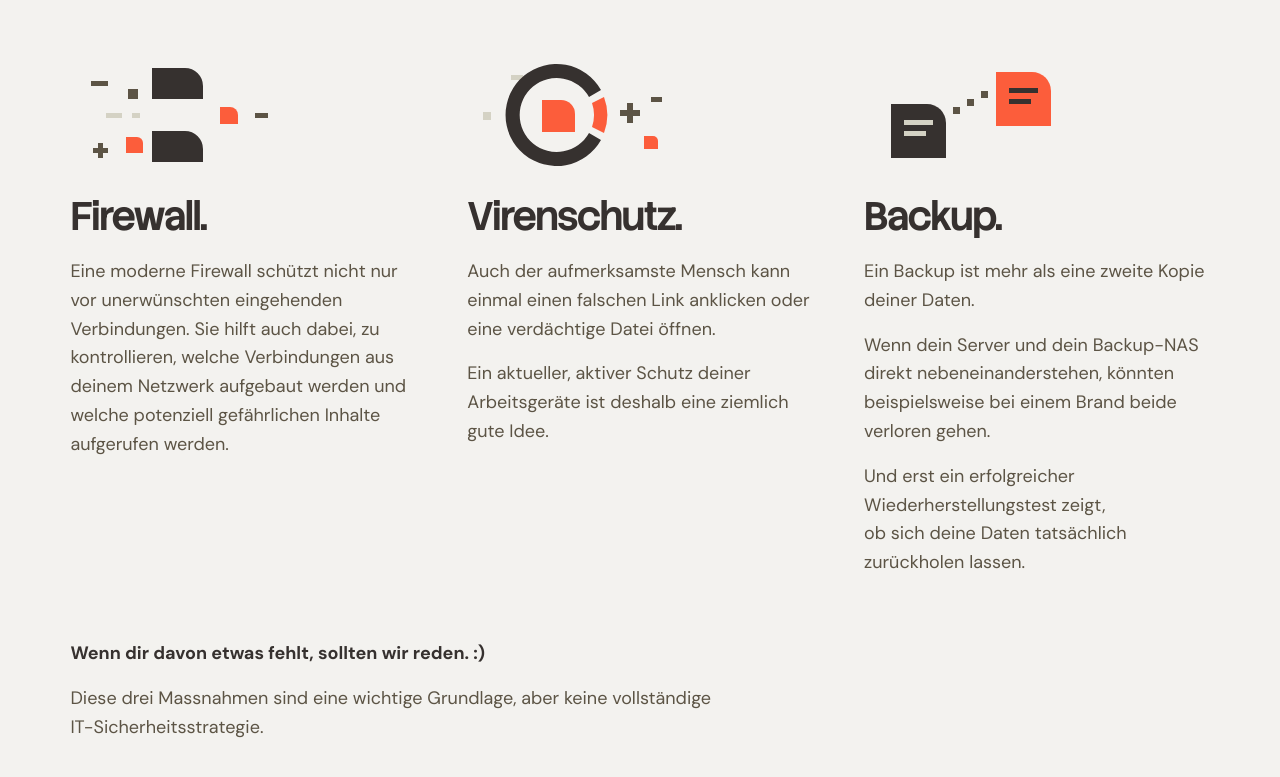
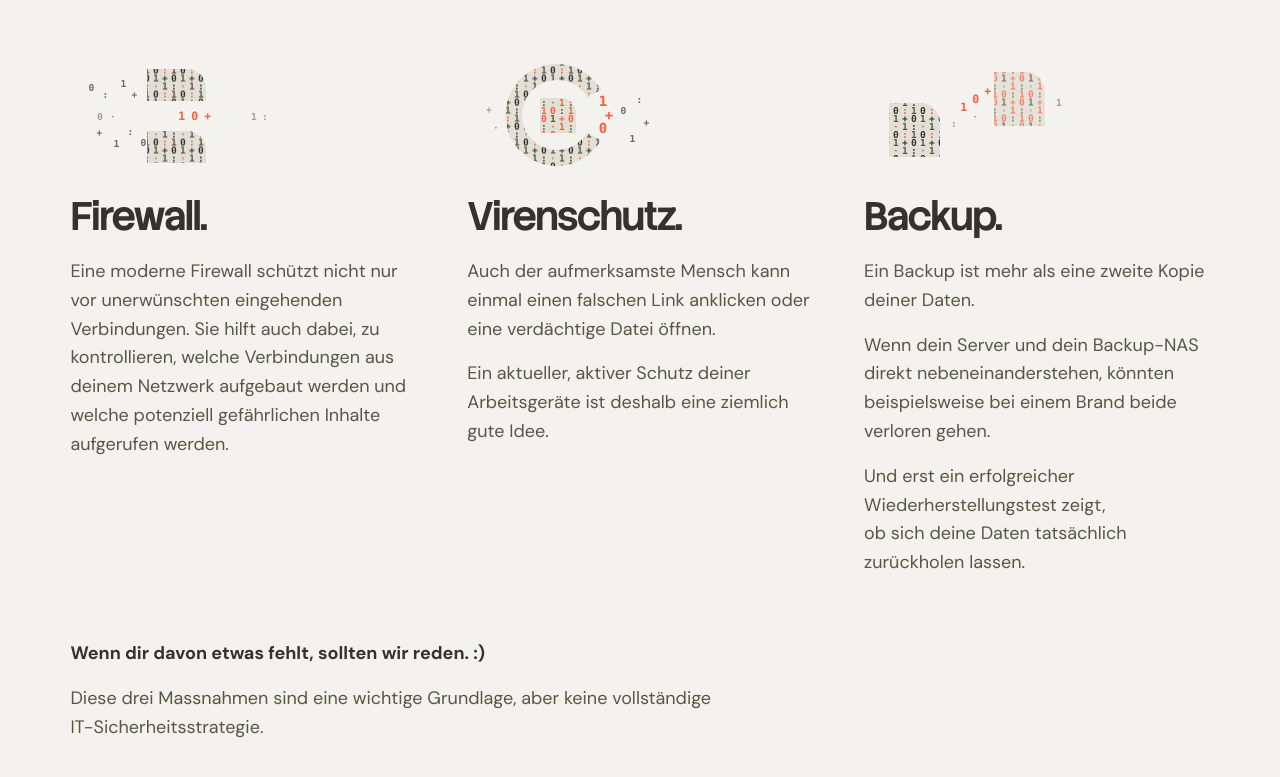
Before and after one commit to Mosggo/mosko, a plain HTML site: page it/index.html in a window 1280 px wide. Shown: the part 3121-3898 px from the top of the page. Drawn offline with Linux system fonts and the light colour scheme.

Commit message:
Build continuous hero-inspired glyph fields for security

```diff
--- a/it.css
+++ b/it.css
@@ -75,55 +75,77 @@
 .it-pillar-chapter { min-inline-size: 0; }
 .it-pillar-symbol {
   display: block;
-  inline-size: clamp(var(--size-128), 18vw, 13rem);
+  inline-size: clamp(9rem, 25vw, 13rem);
   max-inline-size: 100%;
   block-size: auto;
   margin-block-end: var(--size-20);
+  font: 700 .6rem Consolas, ui-monospace, monospace;
 }
-.it-symbol-ink { fill: var(--primary-dark-1); }
-.it-symbol-earth { fill: var(--primary-dark-2); }
-.it-symbol-sand { fill: var(--primary-light-3); }
-.it-symbol-chili { fill: var(--primary-brand-1); }
+.it-bit-bed { fill: var(--primary-light-3); opacity: .58; }
+.it-bit-ink { fill: var(--primary-dark-1); }
+.it-bit-earth { fill: var(--primary-dark-2); }
+.it-bit-chili { fill: var(--primary-brand-1); }
+.it-bit-faint { opacity: .52; }
+.it-bit-signal, .it-bit-response, .it-bit-transfer { font-size: .72rem; }
 
 @media (prefers-reduced-motion: no-preference) {
-  .it-pillar-symbol [class*="it-symbol-"] { transform-box: fill-box; transform-origin: center; }
-  .it-pillar-symbol[data-symbol-play] .it-symbol-pass { animation: it-symbol-pass 1.15s ease-out; }
-  .it-pillar-symbol[data-symbol-play] .it-symbol-blocked { animation: it-symbol-blocked 1.15s ease-out; }
-  .it-pillar-symbol[data-symbol-play] .it-symbol-deflect { animation: it-symbol-deflect 1.25s ease-in-out; }
-  .it-pillar-symbol[data-symbol-play] .it-symbol-response { animation: it-symbol-response 1.25s ease-in-out; }
-  .it-pillar-symbol[data-symbol-play] .it-symbol-copy { animation: it-symbol-copy 1.25s cubic-bezier(.24, .7, .27, 1); }
-  .it-pillar-symbol[data-symbol-play] .it-symbol-transit { animation: it-symbol-transit 1.15s ease-out; }
+  .it-pillar-symbol {
+    --bit-cycle: 4.8s;
+    --bit-play: paused;
   }
-@keyframes it-symbol-pass {
-  from { transform: translateX(-69px); opacity: 0; }
-  23% { opacity: 1; }
-  to { transform: translateX(0); }
+  .it-pillar-symbol[data-symbol-in-view] { --bit-play: running; }
+  .it-bit-grid, .it-bit-trail, .it-bit-signal, .it-bit-response,
+  .it-bit-deflect, .it-bit-transfer, .it-bit-copy {
+    transform-box: fill-box;
+    transform-origin: center;
+    animation-duration: var(--bit-cycle);
+    animation-iteration-count: infinite;
+    animation-play-state: var(--bit-play);
   }
-@keyframes it-symbol-blocked {
-  from { transform: translateX(-5px); }
-  43% { transform: translateX(6px); }
-  69% { transform: translateX(-4px); }
-  to { transform: translateX(0); }
+  .it-bit-grid { animation-name: it-bit-grid; animation-timing-function: ease-in-out; }
+  .it-bit-trail { animation-name: it-bit-trail; }
+  .it-bit-signal { animation-name: it-bit-signal; animation-timing-function: linear; }
+  .it-bit-response { animation-name: it-bit-response; }
+  .it-bit-deflect { animation-name: it-bit-deflect; }
+  .it-bit-transfer { animation-name: it-bit-transfer; animation-timing-function: linear; }
+  .it-bit-copy { animation-name: it-bit-copy; }
+  @keyframes it-bit-grid {
+    0%, 100% { transform: translateY(0); }
+    50% { transform: translateY(8px); }
   }
-@keyframes it-symbol-deflect {
-  from { transform: translate(6px, -4px); }
-  38% { transform: translate(-8px, 0); }
-  72% { transform: translate(5px, 2px); }
-  to { transform: translate(0); }
+  @keyframes it-bit-trail {
+    0%, 100% { transform: translateX(0); opacity: .72; }
+    38% { transform: translateX(10px); opacity: 1; }
+    56% { transform: translateX(-5px); opacity: .54; }
+    82% { transform: translateX(-2px); }
   }
-@keyframes it-symbol-response {
-  from, to { transform: scaleX(1); }
-  38% { transform: scaleX(.72); }
-  70% { transform: scaleX(1.12); }
+  @keyframes it-bit-signal {
+    0%, 100% { transform: translateX(-94px); opacity: 0; }
+    12% { opacity: 1; }
+    70% { transform: translateX(24px); opacity: 1; }
+    82% { transform: translateX(36px); opacity: 0; }
   }
-@keyframes it-symbol-copy {
-  from { transform: translate(-105px, 32px); opacity: 0; }
+  @keyframes it-bit-response {
+    0%, 100% { transform: scale(1); opacity: .7; }
+    42% { transform: scale(1.22); opacity: 1; }
+    72% { transform: scale(.93); opacity: .58; }
+  }
+  @keyframes it-bit-deflect {
+    0%, 100% { transform: translate(3px, 0); opacity: .67; }
+    36% { transform: translate(-13px, -2px); opacity: 1; }
+    67% { transform: translate(8px, 3px); opacity: .51; }
+  }
+  @keyframes it-bit-transfer {
+    0%, 100% { transform: translate(-30px, 11px); opacity: 0; }
     18% { opacity: 1; }
-  to { transform: translate(0); }
+    70% { transform: translate(24px, -12px); opacity: 1; }
+    81% { transform: translate(31px, -15px); opacity: 0; }
   }
-@keyframes it-symbol-transit {
-  from { opacity: 0; }
-  40%, to { opacity: 1; }
+  @keyframes it-bit-copy {
+    0%, 100% { opacity: .72; }
+    59% { opacity: .78; }
+    81% { opacity: 1; }
+  }
 }
 
 .it-page [hidden] { display: none !important; }
--- a/it.js
+++ b/it.js
@@ -40,15 +40,13 @@
 })();
 
 (() => {
-  if (!("IntersectionObserver" in window) || matchMedia("(prefers-reduced-motion: reduce)").matches) return;
+  if (!("IntersectionObserver" in window)) return;
 
-  const observer = new IntersectionObserver((entries) => {
+  const observer = new IntersectionObserver(entries => {
     for (const { target, isIntersecting } of entries) {
-      if (!isIntersecting) continue;
-      target.setAttribute("data-symbol-play", "");
-      observer.unobserve(target);
+      target.toggleAttribute("data-symbol-in-view", isIntersecting);
     }
-  }, { threshold: 0.55 });
+  });
   document.querySelectorAll("[data-pillar-symbol]").forEach(symbol => observer.observe(symbol));
 })();
 
--- a/it/index.html
+++ b/it/index.html
@@ -195,14 +195,24 @@
       <div class="it-pillars">
         <article class="it-pillar-chapter">
           <svg class="it-pillar-symbol" data-pillar-symbol viewBox="0 0 208 112" width="208" height="112" aria-hidden="true" focusable="false">
-            <path class="it-symbol-ink" d="M82 9h33a18 18 0 0 1 18 18v13H82zm0 63h33a18 18 0 0 1 18 18v13H82z"/>
-            <g class="it-symbol-blocked">
-              <path class="it-symbol-earth" d="M21 22h17v5H21zm37 8h10v10H58zM28 84h5v5h5v5h-5v5h-5v-5h-5v-5h5z"/>
-              <path class="it-symbol-chili" d="M56 78h11a6 6 0 0 1 6 6v10H56z"/>
+            <defs>
+              <pattern id="it-firewall-grid" width="27" height="24" patternUnits="userSpaceOnUse">
+                <text class="it-bit-ink" x="2" y="7">0</text><text class="it-bit-chili" x="11" y="7">:</text><text class="it-bit-earth" x="20" y="7">1</text>
+                <text class="it-bit-earth" x="2" y="15">1</text><text class="it-bit-ink" x="11" y="15">+</text><text class="it-bit-ink" x="20" y="15">0</text>
+                <text class="it-bit-chili" x="2" y="23">·</text><text class="it-bit-earth" x="11" y="23">1</text><text class="it-bit-ink" x="20" y="23">:</text>
+              </pattern>
+              <clipPath id="it-firewall-contour"><path d="M77 10h40a19 19 0 0 1 19 19v13H77zm0 62h40a19 19 0 0 1 19 19v13H77z"/></clipPath>
+            </defs>
+            <g clip-path="url(#it-firewall-contour)">
+              <rect class="it-bit-bed" x="77" y="10" width="59" height="94"/>
+              <rect class="it-bit-grid" fill="url(#it-firewall-grid)" x="77" y="2" width="59" height="110"/>
             </g>
-            <path class="it-symbol-sand" d="M36 54h16v5H36zm26 0h8v5h-8z"/>
-            <path class="it-symbol-pass it-symbol-chili" d="M150 48h10a8 8 0 0 1 8 8v9h-18z"/>
-            <path class="it-symbol-earth" d="M185 54h13v5h-13z"/>
+            <g class="it-bit-trail it-bit-earth">
+              <text x="13" y="32">0</text><text x="27" y="39">:</text><text x="45" y="28">1</text><text x="56" y="39">+</text>
+              <text x="21" y="77">+</text><text x="38" y="88">1</text><text x="52" y="76">:</text><text x="65" y="87">0</text>
+            </g>
+            <g class="it-bit-signal it-bit-chili"><text x="132" y="61">1</text><text x="145" y="61">0</text><text x="158" y="61">+</text></g>
+            <g class="it-bit-faint it-bit-earth"><text x="27" y="61">0</text><text x="40" y="61">·</text><text x="181" y="61">1</text><text x="192" y="61">:</text></g>
           </svg>
           <div class="it-pillar-copy body-l body-on-light flex-column gap-16">
             <h3 class="title-4 heading-on-light">Firewall.</h3>
@@ -211,14 +221,28 @@
         </article>
         <article class="it-pillar-chapter">
           <svg class="it-pillar-symbol" data-pillar-symbol viewBox="0 0 208 112" width="208" height="112" aria-hidden="true" focusable="false">
-            <path class="it-symbol-sand" d="M16 53h8v8h-8zM44 16h12v5H44z"/>
-            <path class="it-symbol-field it-symbol-ink" d="M134 31A51 51 0 1 0 134 81l-12-7a37 37 0 1 1 0-36z"/>
-            <path class="it-symbol-response it-symbol-chili" d="M137 38a51 51 0 0 1 0 36l-12-6a37 37 0 0 0 0-24z"/>
-            <path class="it-symbol-chili" d="M75 41h19a14 14 0 0 1 14 14v18H75z"/>
-            <g class="it-symbol-deflect">
-              <path class="it-symbol-earth" d="M160 44h6v7h7v6h-7v7h-6v-7h-7v-6h7zM184 38h11v5h-11z"/>
-              <path class="it-symbol-chili" d="M177 77h9a5 5 0 0 1 5 5v8h-14z"/>
+            <defs>
+              <pattern id="it-guard-grid" width="27" height="24" patternUnits="userSpaceOnUse">
+                <text class="it-bit-ink" x="2" y="7">0</text><text class="it-bit-chili" x="11" y="7">:</text><text class="it-bit-earth" x="20" y="7">1</text>
+                <text class="it-bit-earth" x="2" y="15">1</text><text class="it-bit-ink" x="11" y="15">+</text><text class="it-bit-ink" x="20" y="15">0</text>
+                <text class="it-bit-chili" x="2" y="23">·</text><text class="it-bit-earth" x="11" y="23">1</text><text class="it-bit-ink" x="20" y="23">:</text>
+              </pattern>
+              <pattern id="it-guard-core" width="27" height="24" patternUnits="userSpaceOnUse">
+                <text class="it-bit-chili" x="2" y="7">0</text><text class="it-bit-earth" x="11" y="7">:</text><text class="it-bit-chili" x="20" y="7">1</text>
+                <text class="it-bit-earth" x="2" y="15">1</text><text class="it-bit-chili" x="11" y="15">+</text><text class="it-bit-chili" x="20" y="15">0</text>
+                <text class="it-bit-chili" x="2" y="23">·</text><text class="it-bit-chili" x="11" y="23">1</text><text class="it-bit-earth" x="20" y="23">:</text>
+              </pattern>
+              <clipPath id="it-guard-contour"><path d="M134 31A51 51 0 1 0 134 81l-14-7a35 35 0 1 1 0-36z"/></clipPath>
+            </defs>
+            <g clip-path="url(#it-guard-contour)">
+              <rect class="it-bit-bed" x="37" y="5" width="105" height="102"/>
+              <rect class="it-bit-grid" fill="url(#it-guard-grid)" x="37" y="-3" width="105" height="118"/>
             </g>
+            <path class="it-bit-bed" d="M73 39h21a15 15 0 0 1 15 15v20H73z"/>
+            <path fill="url(#it-guard-core)" d="M73 39h21a15 15 0 0 1 15 15v20H73z"/>
+            <g class="it-bit-response it-bit-chili"><text x="133" y="49">1</text><text x="138" y="60">+</text><text x="133" y="71">0</text></g>
+            <g class="it-bit-deflect it-bit-earth"><text x="161" y="56">0</text><text x="177" y="45">:</text><text x="184" y="68">+</text><text x="170" y="84">1</text></g>
+            <g class="it-bit-faint it-bit-earth"><text x="19" y="54">+</text><text x="26" y="72">·</text></g>
           </svg>
           <div class="it-pillar-copy body-l body-on-light flex-column gap-16">
             <h3 class="title-4 heading-on-light">Virenschutz.</h3>
@@ -228,15 +252,27 @@
         </article>
         <article class="it-pillar-chapter">
           <svg class="it-pillar-symbol" data-pillar-symbol viewBox="0 0 208 112" width="208" height="112" aria-hidden="true" focusable="false">
-            <path class="it-symbol-ink" d="M27 45h36a19 19 0 0 1 19 19v35H27z"/>
-            <path class="it-symbol-sand" d="M40 61h29v5H40zm0 11h22v5H40z"/>
-            <g class="it-symbol-transit it-symbol-earth">
-              <path d="M89 48h7v7h-7zm14-8h7v7h-7zm14-8h7v7h-7z"/>
+            <defs>
+              <pattern id="it-backup-grid" width="27" height="24" patternUnits="userSpaceOnUse">
+                <text class="it-bit-ink" x="2" y="7">0</text><text class="it-bit-chili" x="11" y="7">:</text><text class="it-bit-earth" x="20" y="7">1</text>
+                <text class="it-bit-earth" x="2" y="15">1</text><text class="it-bit-ink" x="11" y="15">+</text><text class="it-bit-ink" x="20" y="15">0</text>
+                <text class="it-bit-chili" x="2" y="23">·</text><text class="it-bit-earth" x="11" y="23">1</text><text class="it-bit-ink" x="20" y="23">:</text>
+              </pattern>
+              <pattern id="it-backup-copy" width="27" height="24" patternUnits="userSpaceOnUse">
+                <text class="it-bit-chili" x="2" y="7">0</text><text class="it-bit-earth" x="11" y="7">:</text><text class="it-bit-chili" x="20" y="7">1</text>
+                <text class="it-bit-earth" x="2" y="15">1</text><text class="it-bit-chili" x="11" y="15">+</text><text class="it-bit-chili" x="20" y="15">0</text>
+                <text class="it-bit-chili" x="2" y="23">·</text><text class="it-bit-chili" x="11" y="23">1</text><text class="it-bit-earth" x="20" y="23">:</text>
+              </pattern>
+              <clipPath id="it-backup-contour"><path d="M130 13h31a20 20 0 0 1 20 20v34h-51z"/></clipPath>
+            </defs>
+            <path class="it-bit-bed" d="M25 44h31a20 20 0 0 1 20 20v34H25z"/>
+            <path fill="url(#it-backup-grid)" d="M25 44h31a20 20 0 0 1 20 20v34H25z"/>
+            <g class="it-bit-copy" clip-path="url(#it-backup-contour)">
+              <rect class="it-bit-bed" x="130" y="13" width="51" height="54"/>
+              <rect class="it-bit-grid" fill="url(#it-backup-copy)" x="130" y="5" width="51" height="70"/>
             </g>
-            <g class="it-symbol-copy">
-              <path class="it-symbol-chili" d="M132 13h36a19 19 0 0 1 19 19v35h-55z"/>
-              <path class="it-symbol-ink" d="M145 29h29v5h-29zm0 11h22v5h-22z"/>
-            </g>
+            <g class="it-bit-transfer it-bit-chili"><text x="94" y="55">1</text><text x="106" y="47">0</text><text x="118" y="39">+</text></g>
+            <g class="it-bit-faint it-bit-earth"><text x="87" y="68">:</text><text x="108" y="61">·</text><text x="192" y="47">1</text></g>
           </svg>
           <div class="it-pillar-copy body-l body-on-light flex-column gap-16">
             <h3 class="title-4 heading-on-light">Backup.</h3>
```
Also changed, not shown: 1 other file. Lines whose indentation alone changed are shown as unchanged.
